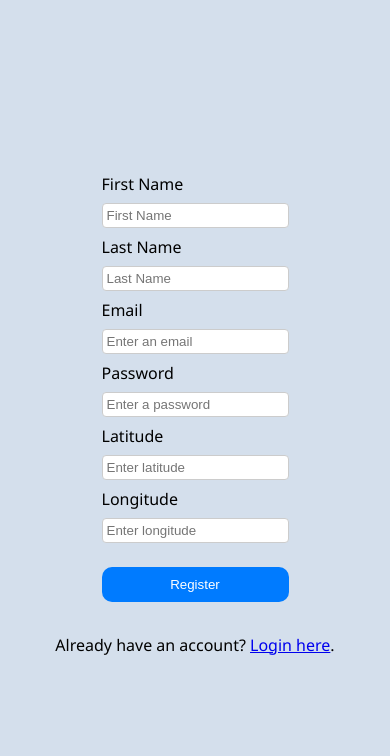
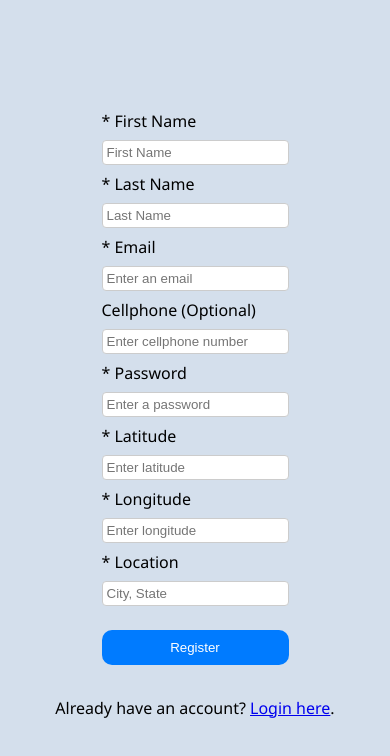
Before and after one commit to rainiechi/AirQualityFrontend, a React (Create React App) app: page /SignUp in a window 390 px wide. Shown: the top 756 px of the page. Built offline with nearby package versions, Linux system fonts and the light colour scheme.

Commit message:
Added cellphone and location to sign up

```diff
--- a/src/pages/SignUp.js
+++ b/src/pages/SignUp.js
@@ -7,8 +7,10 @@ function SignUp(props) {
     const [Pass, setPass] = useState('');
     const [FName, setFName] = useState('');
     const [LName, setLName] = useState('');
+    const [Location, setLocation] = useState('');
     const [Lat, setLat] = useState('');
     const [Lon, setLon] = useState('');
+    const [Cell, setCell] = useState('');
 
     const handleSubmit = (e) => {
       e.preventDefault();
@@ -19,18 +21,22 @@ function SignUp(props) {
   return (
     <div className='auth-form-container'>
     <form className="signup-form" onSubmit={handleSubmit}>
-    <label htmlFor="First Name">First Name</label>
+    <label htmlFor="First Name">* First Name</label>
       <input value={FName} onChange={(e) => setFName(e.target.value)} type="Fname" placeholder="First Name"/>
-      <label htmlFor="Last Name">Last Name</label>
+      <label htmlFor="Last Name">* Last Name</label>
       <input value={LName} onChange={(e) => setLName(e.target.value)} type="Lname" placeholder="Last Name"/>
-      <label htmlFor="Email">Email</label>
+      <label htmlFor="Email">* Email</label>
       <input value={Email} onChange={(e) => setEmail(e.target.value)} type="Email" placeholder="Enter an email"/>
-      <label htmlFor="Password">Password</label>
+      <label htmlFor="Cellphone">Cellphone (Optional)</label>
+      <input value={Cell} onChange={(e) => setCell(e.target.value)} type="Cell" placeholder="Enter cellphone number"/>
+      <label htmlFor="Password">* Password</label>
       <input value={Pass} onChange={(e) => setPass(e.target.value)} Type="Password" placeholder="Enter a password" id="Password" name="Password"/>
-      <label htmlFor="Latitude">Latitude</label>
+      <label htmlFor="Latitude">* Latitude</label>
       <input value={Lat} onChange={(e) => setLat(e.target.value)} type="Lat" placeholder="Enter latitude"/>
-      <label htmlFor="Longitude">Longitude</label>
+      <label htmlFor="Longitude">* Longitude</label>
       <input value={Lon} onChange={(e) => setLon(e.target.value)} type="Lon" placeholder="Enter longitude"/>
+      <label htmlFor="Location">* Location</label>
+      <input value={Location} onChange={(e) => setLocation(e.target.value)} type="Location" placeholder="City, State"/>
       <button type="submit">Register</button>
     </form>
 
```
